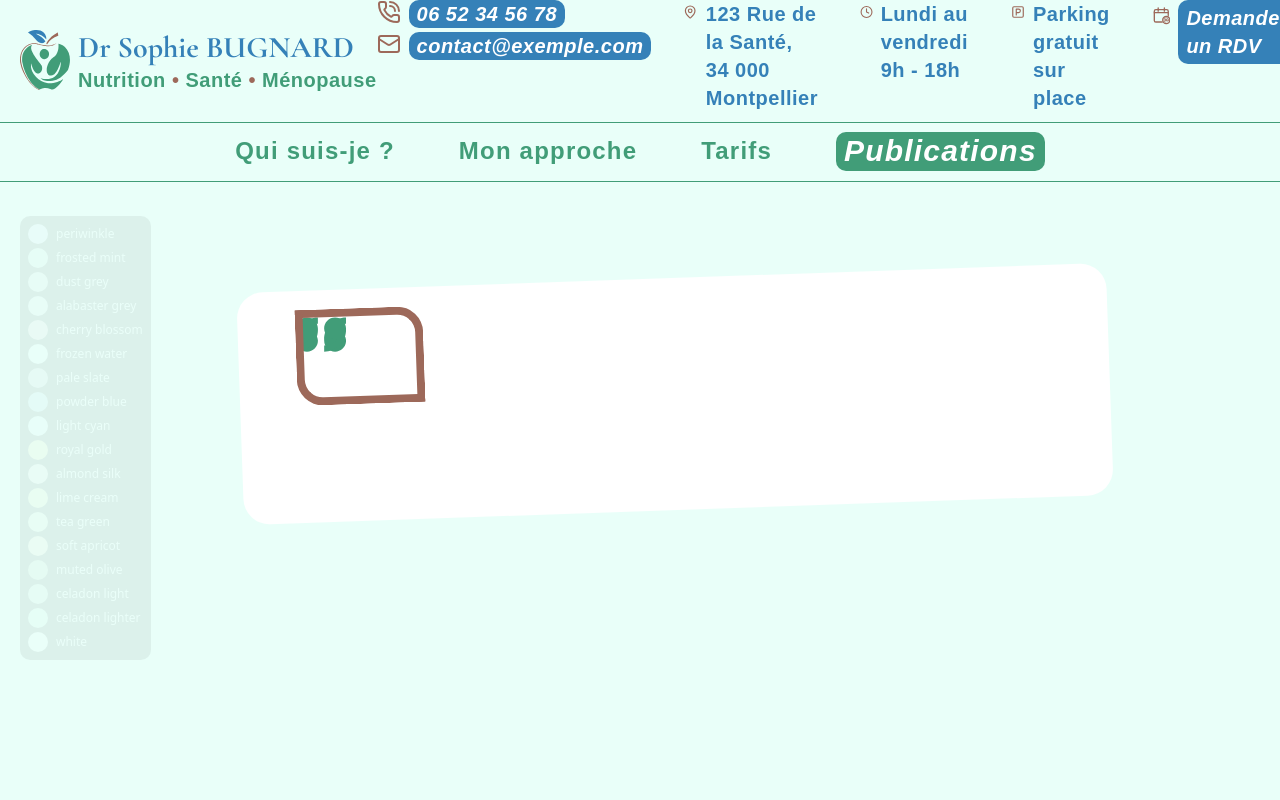
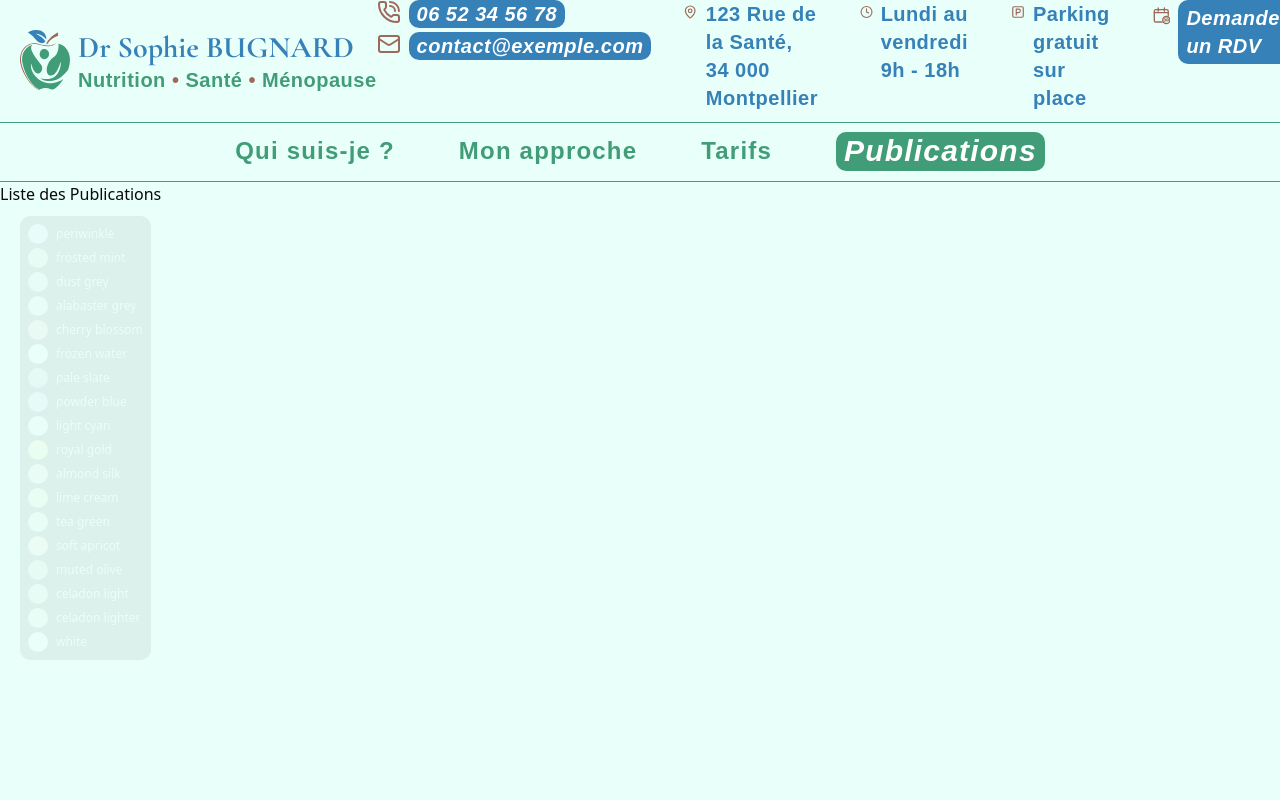
Before and after one commit to Votha-Chheng/site-sophie-bugnard-beta, a Next.js app: page /publications in a window 1280 px wide. Shown: the top 800 px of the page. Built offline with nearby package versions, Linux system fonts and the light colour scheme; a web font is replaced by a local one.

Commit message:
Proposition avec les nouvelles couleurs du logo

```diff
--- a/app/publications/page.tsx
+++ b/app/publications/page.tsx
@@ -4,11 +4,9 @@ import PageTitle from "@/components/PageTitle"
 const MonLivrePage = () => {
   return (
     <BodyLayout className="min-h-screen">
-      <PageTitle className="-translate-x-1/2 left-1/2 top-12">
-        <section className="">
-          Liste des Publications
-        </section>
-      </PageTitle>
+      <section className="">
+        Liste des Publications
+      </section>
     </BodyLayout>
   )
 }
```
